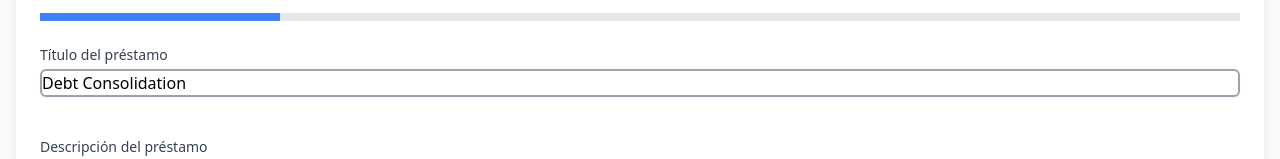
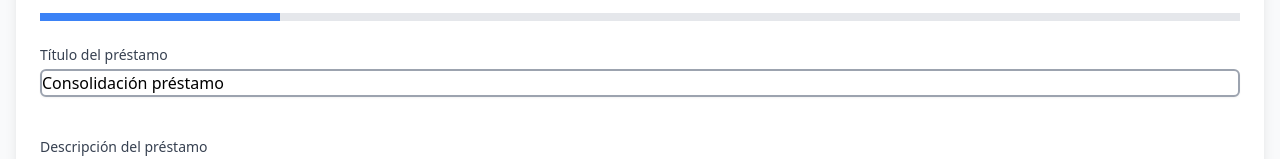
Before and after one commit to caroAM22/Credit-Risk, a React (Vite) app in the folder credit-risk/: page / in a window 1280 px wide. Shown: the part 203-362 px from the top of the page. Built offline with nearby package versions, Linux system fonts and the light colour scheme.

Commit message:
Fix: valores en inglés

```diff
--- a/credit-risk/src/components/creditForm.tsx
+++ b/credit-risk/src/components/creditForm.tsx
@@ -48,8 +48,8 @@ const CreditForm = ({ onSubmit }: Props) => {
       issue_d: new Date('2014-06-01'),
       loan_status: 'current',
       pymnt_plan: 'n',
-      purpose: 'debt consolidation',
-      title: 'Debt Consolidation',
+      purpose: 'Consolidación préstamo',
+      title: 'Consolidación préstamo',
       zip_code: 'xx',
       addr_state: 'ca',
       dti: 18.5,
```
